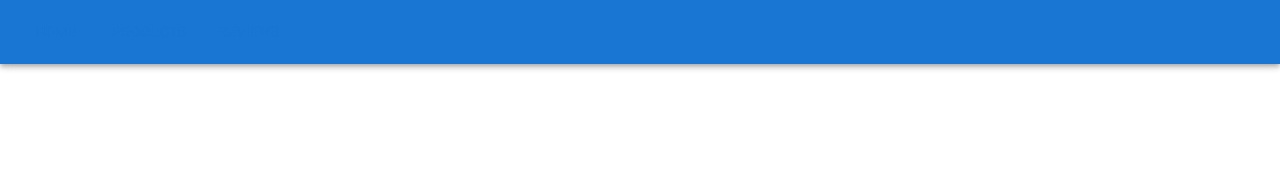
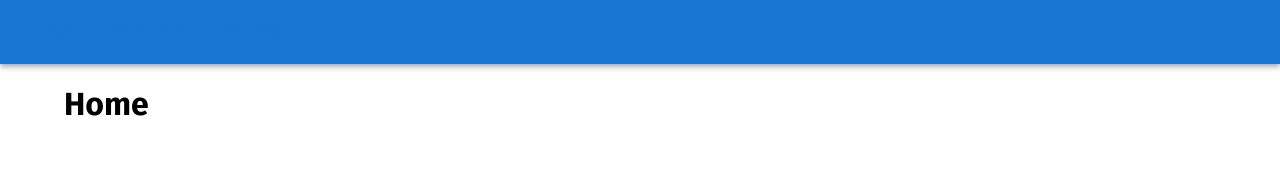
Before and after one commit to vclong2003/react-shopping-cart, a React (Create React App) app: page / in a window 1280 px wide. Shown: the top 175 px of the page. Built offline with nearby package versions, Linux system fonts and the light colour scheme.

Commit message:
Refactor App component to use AppRoutes

```diff
--- a/src/App.tsx
+++ b/src/App.tsx
@@ -1,11 +1,11 @@
 import React from "react";
 import AppProvider from "./providers/app";
-import Header from "./components/Header/Header";
+import AppRoutes from "./routes/app";
 
 function App() {
   return (
     <AppProvider>
-      <Header />
+      <AppRoutes />
     </AppProvider>
   );
 }
--- /dev/null
+++ b/src/routes/app.tsx
@@ -0,0 +1,13 @@
+import { Route, Routes } from "react-router";
+import Layout from "../components/Layout";
+
+export default function AppRoutes(): JSX.Element {
+  return (
+    <Routes>
+      <Route path="/" element={<Layout />}>
+        <Route index element={<h1>Home</h1>} />
+      </Route>
+      <Route path="*" element={<h1>Not Found</h1>} />
+    </Routes>
+  );
+}
```
Also changed, not shown: src/routes/readme.md (deleted).
